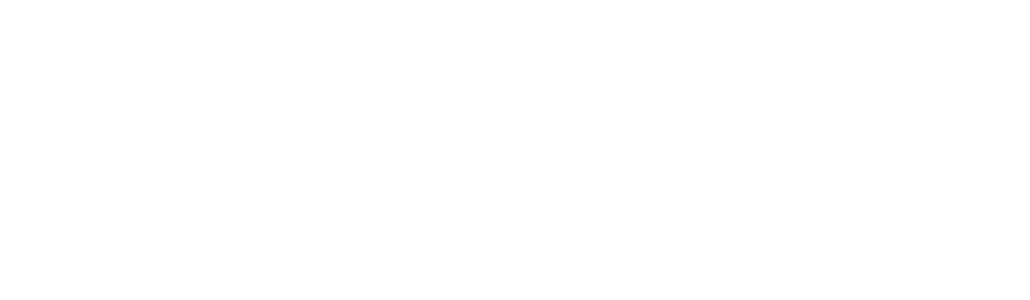
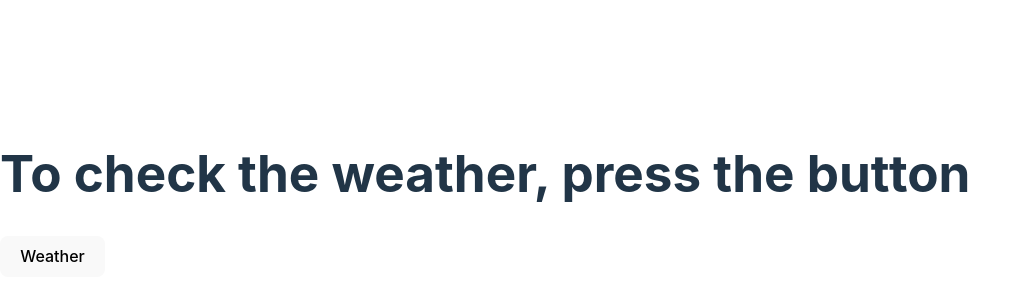
Before and after one commit to Katastropha/wether-app, a React (Vite) app: page / in a window 1280 px wide. Shown: the part 206-506 px from the top of the page, without its empty margins (0-1030 px from the left). Built offline with nearby package versions, Linux system fonts and the light colour scheme; no server answers.

Commit message:
create fetch request and get data from api, create button to get data from api on click, create conditiontal rendering

```diff
--- a/src/App.tsx
+++ b/src/App.tsx
@@ -1,8 +1,44 @@
+import { useEffect, useState } from "react";
 import "./App.css";
 
+const api = "https://api.open-meteo.com/v1/dwd-icon?";
+
+// const x =
+//   "https://api.open-meteo.com/v1/dwd-icon?latitude=52.52&longitude=13.41&current=temperature_2m,apparent_temperature&hourly=temperature_2m&forecast_days=1";
+
 function App() {
-  console.log("i am here!");
-  return <></>;
+  const [weather, setWeather] = useState([]);
+  const [position, setPosition] = useState([]);
+  const [time, setTime] = useState("forecast_days=1");
+  const [isPushed, setIsPushed] = useState(false);
+
+  const handlePosition = () => {
+    navigator.geolocation.getCurrentPosition((pos) => {
+      const result: number[] = [pos.coords.latitude, pos.coords.longitude];
+
+      setPosition(result);
+      setIsPushed(true);
+    });
+  };
+
+  useEffect(() => {
+    fetch(
+      `${api}latitude=${position[0]}&longitude=${position[1]}&current=temperature_2m,apparent_temperature&hourly=temperature_2m&${time}`
+    )
+      .then((res) => res.json())
+      .then((data) => setWeather(data.current.temperature_2m));
+  }, [position]);
+
+  return (
+    <div>
+      {isPushed ? (
+        <h1>The temperature in your region is {weather} °C</h1>
+      ) : (
+        <h1>To check the weather, press the button</h1>
+      )}
+      <button onClick={handlePosition}>Weather</button>
+    </div>
+  );
 }
 
 export default App;
```
